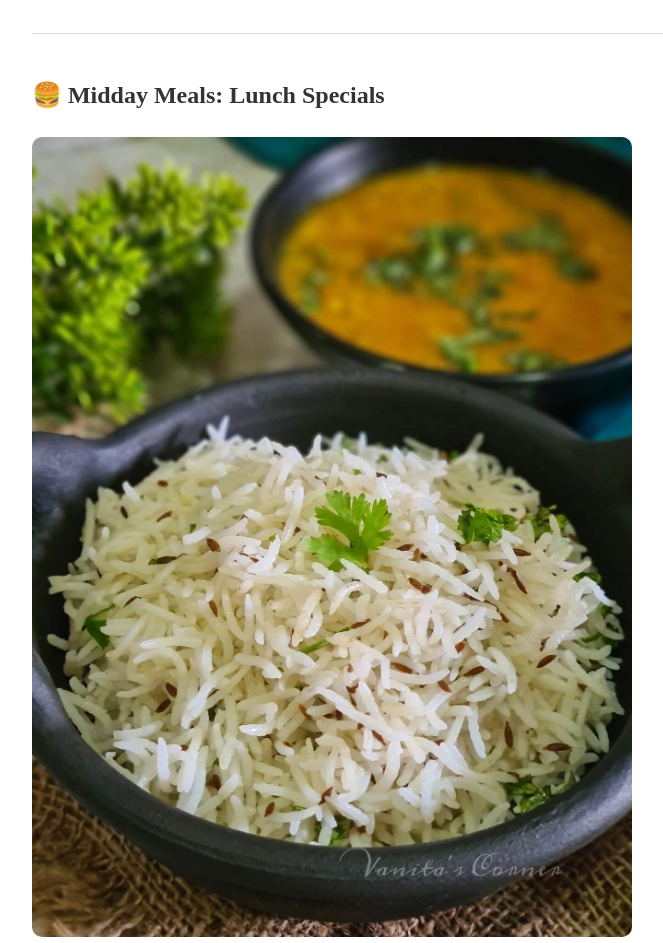
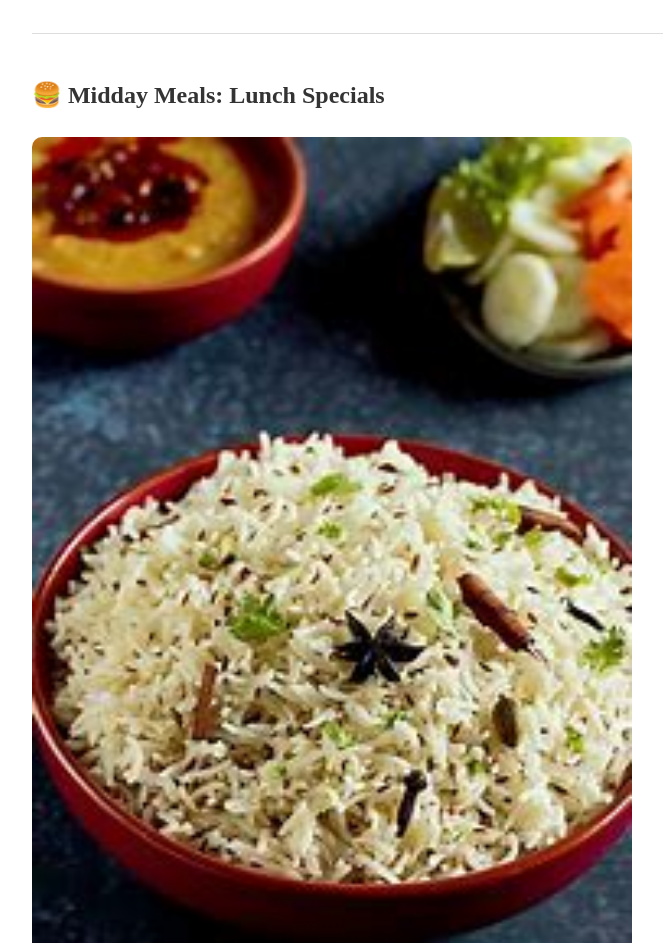
Before and after one commit to Vahin26/assignment3wp, a plain HTML site: page index.html in a window 1280 px wide. Shown: the part 941-1884 px from the top of the page, without its empty margins (158-821 px from the left). Drawn offline with Linux system fonts and the light colour scheme.

Commit message:
Update index.html

```diff
--- a/index.html
+++ b/index.html
@@ -80,7 +80,7 @@
 
         <div class="post">
             <h2>🍔 Midday Meals: Lunch Specials</h2>
-            <a href="lunch.html"><img src="jeera.jpg" alt="Lunch Image" class="post-img"></a>
+            <a href="lunch.html"><img src="jeera2.jfif" alt="Lunch Image" class="post-img"></a>
             <p>Our lunch specials include a variety of options from fresh salads to hearty sandwiches. Perfect for a quick, satisfying meal!</p>
         </div>
 
```
